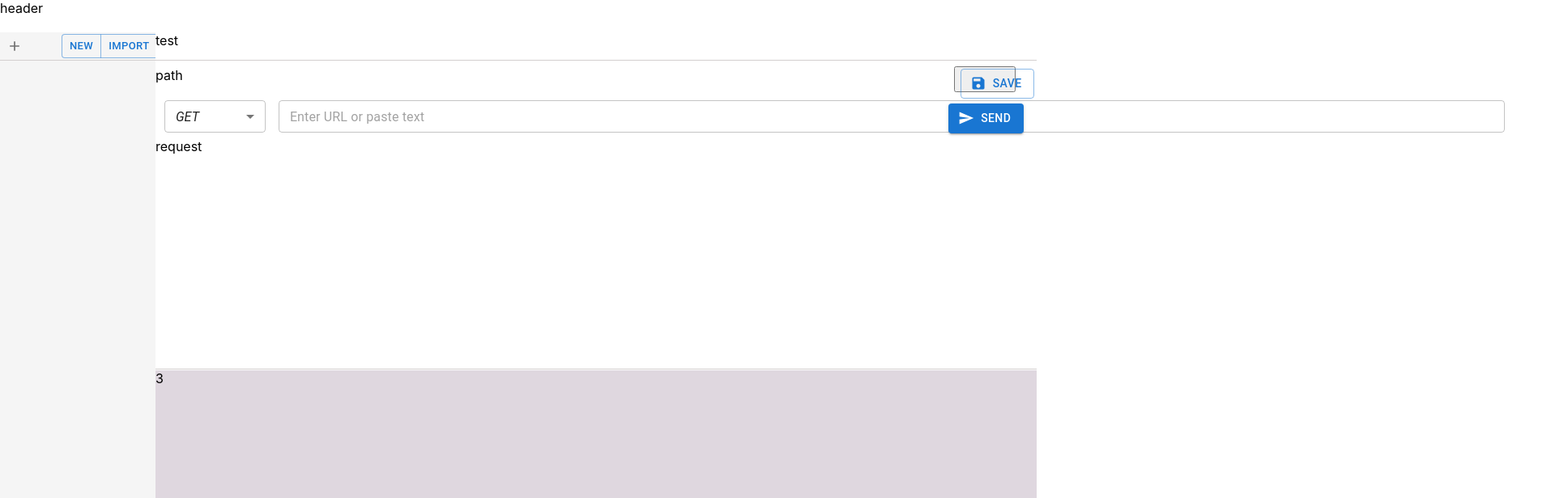
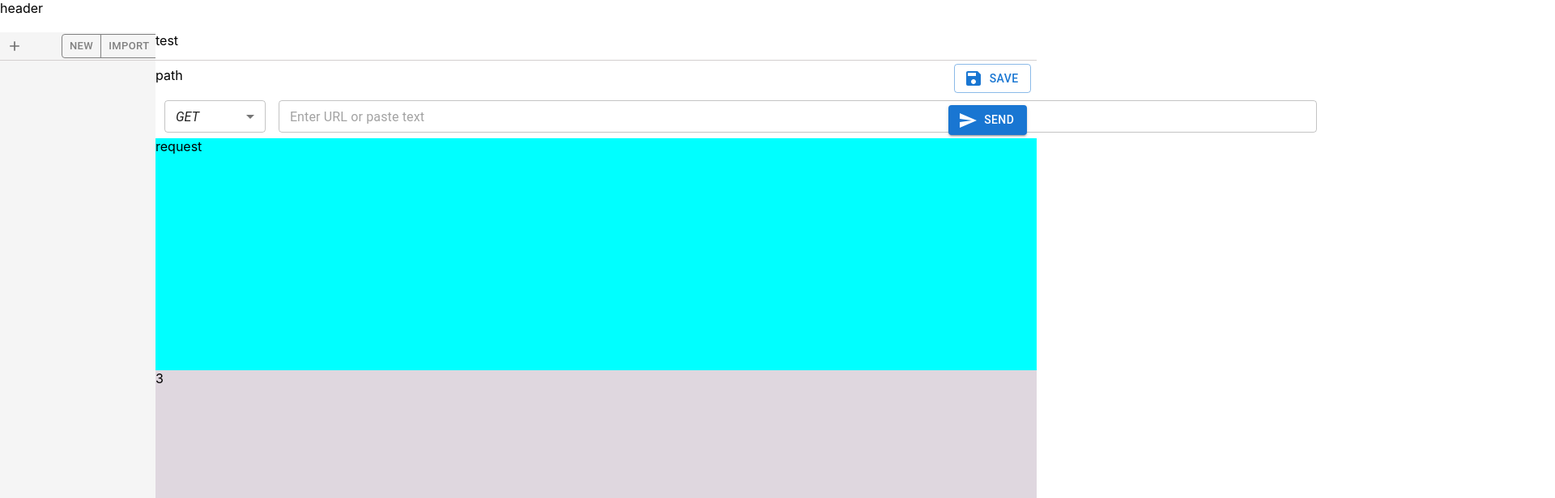
Before and after one commit to heejinkong/postman, a React (Create React App) app: page / in a window 1280 px wide. Shown: the top 616 px of the page at 81% size, 1920 px wide, since content can reach past the window. Built offline with nearby package versions, Linux system fonts and the light colour scheme.

Commit message:
push push baby
push push baby

```diff
--- a/src/components/Builder.jsx
+++ b/src/components/Builder.jsx
@@ -17,11 +17,11 @@ export default function Builder() {
       <div className='builder_list'>test</div>
       <div className='file_actions'>
         <div className='file_path'>path</div>
-        <button className='box_btn_save'>
-          <Button variant='outlined' startIcon={<SaveIcon />}>
+        <div className='box_btn_save'>
+          <Button variant='outlined' startIcon={<SaveIcon />} size='big'>
             Save
           </Button>
-        </button>
+        </div>
       </div>
       <div className='builder_body'>
         <div className='body_box_top'>
@@ -45,22 +45,22 @@ export default function Builder() {
               </FormControl>
 
               <Box component="form" noValidate autoComplete="off">
-                <FormControl sx={{ marginRight:'200px',  width: '150ch' }} size='small'>
+                <FormControl sx={{ marginRight:'200px',  width: '127ch' }} size='small'>
                   <OutlinedInput placeholder='Enter URL or paste text' />
                 </FormControl>
               </Box>
              </Stack>
             </div>
             <div className='btn_send'>
-                <Button variant='contained' startIcon={<SendIcon />}>
+                <Button variant='contained' startIcon={<SendIcon />} size='big'>
                   Send
                 </Button>
             </div>
           </div>
         </div>
-        <div className='box_reuest_tab'>
+        <div className='box_request_tab'>
             request
-          </div>
+        </div>
       </div>
     </div>
   );
--- a/src/components/Sidebar.jsx
+++ b/src/components/Sidebar.jsx
@@ -8,9 +8,9 @@ import ButtonGroup from '@mui/material/ButtonGroup';
 
 
 const buttons = [
-  <Button key="new">New</Button>,
-  <Button key="import">Import</Button>,
-  <Button key="export">Export</Button>,
+  <Button key="new"className='btn-1'>New</Button>,
+  <Button key="import" className='btn-2'>Import</Button>,
+  <Button key="export" className='btn-3'>Export</Button>,
 ];
 
 
@@ -18,7 +18,7 @@ export default function Sidebar() {
   return (
     <div className="sidebar_container">
       <div className="sidebar_header">
-        <div style={{ display: 'flex', alignItems: 'center', height: '100%' }}>
+        <div className = "btn-group" style={{ display: 'flex', alignItems: 'center', height: '100%' }}>
           <IconButton aria-label="plus">
             <AddIcon fontSize="small" />
           </IconButton>
@@ -32,7 +32,7 @@ export default function Sidebar() {
         },
       }}
     >
-      <ButtonGroup  size="small" aria-label="small button group">
+      <ButtonGroup size="small" aria-label="small button group" className= "btn-len">
         {buttons}
       </ButtonGroup>
     </Box>
--- a/src/style/builder.scss
+++ b/src/style/builder.scss
@@ -24,9 +24,8 @@
             position: relative;
             width: 7%;
             height: 90%;
-            margin-top: 10px;
+            margin-top: auto;
             margin-left: 87.5%;
-
 
             }
         }
@@ -64,21 +63,19 @@
                 }
                 .btn_send {
                     position: relative;
-
                     width: 7%;
                     height: 80%;
                     margin-left: 29%;
-                    margin-top: 7px;
+                    margin-top: auto;
                     align-items: center;
                 }
             }
-
-            .box_request_tab{
-                position:absolute;
-                background-color: aqua;;
-            }
-
+        }
+        .box_request_tab{
+            position:absolute;
+            width: 100%;
+            height: 85%;
+            background-color: aqua;
         }
     }
-
 }
--- a/src/style/sidebar.scss
+++ b/src/style/sidebar.scss
@@ -9,21 +9,14 @@
         position: relative;
         height: 4.5%;
         border-bottom: 1px solid #d3cfcf;
+        .btn-group{
+          .btn-1,
+          .btn-2,
+          .btn-3{
+            color: gray;
+            border-color: gray;
+          }
 
-        .btn_area {
-          position: relative;
-
-          display: flex;
-          flex-flow: row nowrap;
-          justify-content: space-between;
-          align-items: center;
-          margin-right: 1rem;
-
-
-
-
-
-      }
-
-      }
-    }
+        }
+     }
+  }
```
